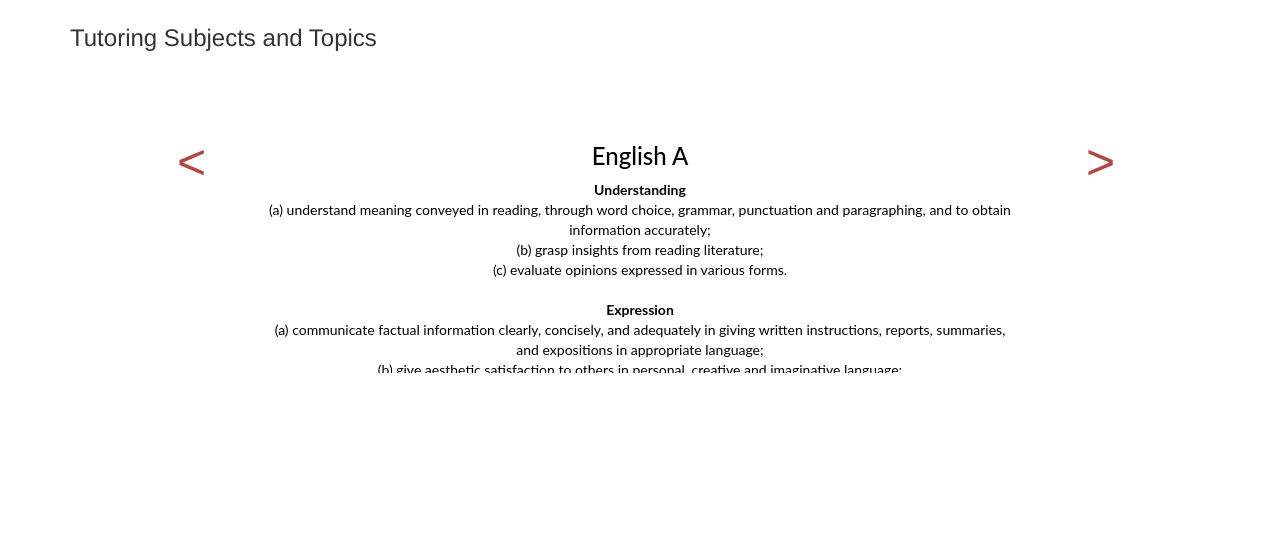
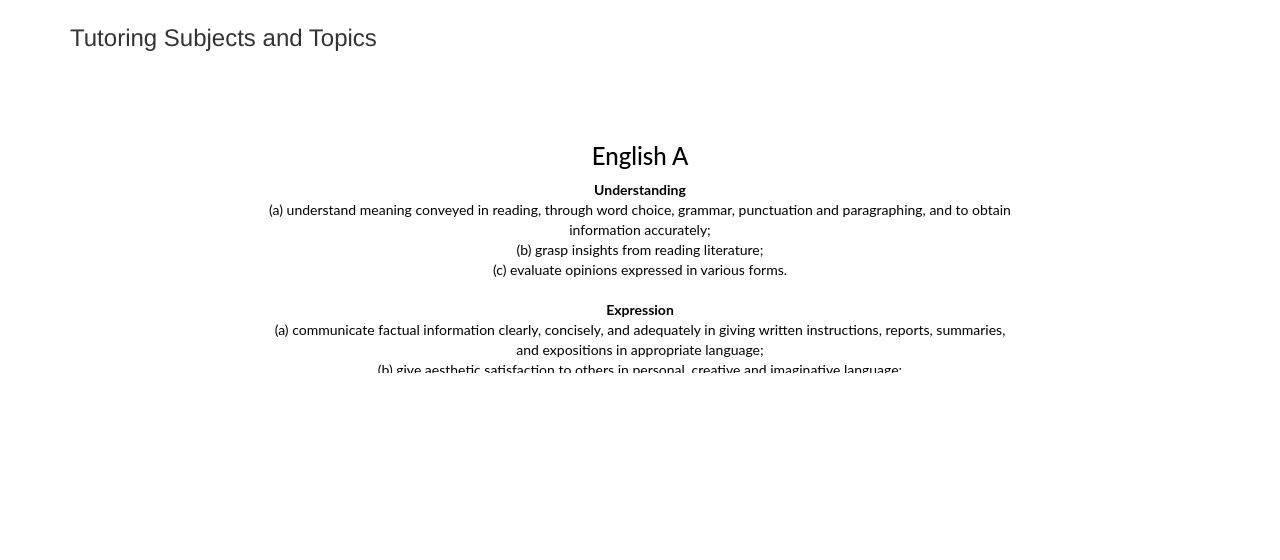
Before and after one commit to Tutors246/tutors246, a PHP site: page /cxc.html in a window 1280 px wide. Shown: the part 585-1145 px from the top of the page. Run offline with PHP 8.4, Linux system fonts and the light colour scheme.

Commit message:
Update cs.css

```diff
--- a/css/cs.css
+++ b/css/cs.css
@@ -1,5 +1,4 @@
 #testimonial {
-  background-position: center center;
   width:100%;
   height: 500px;
   padding: 5%;
@@ -54,7 +53,7 @@
   display: block;
   font-size: 50px;
   outline: 0;
-  color: #b14943;
+  color: #fff;
   text-decoration: none;
   padding: 9px;
   width: 35px;
```
